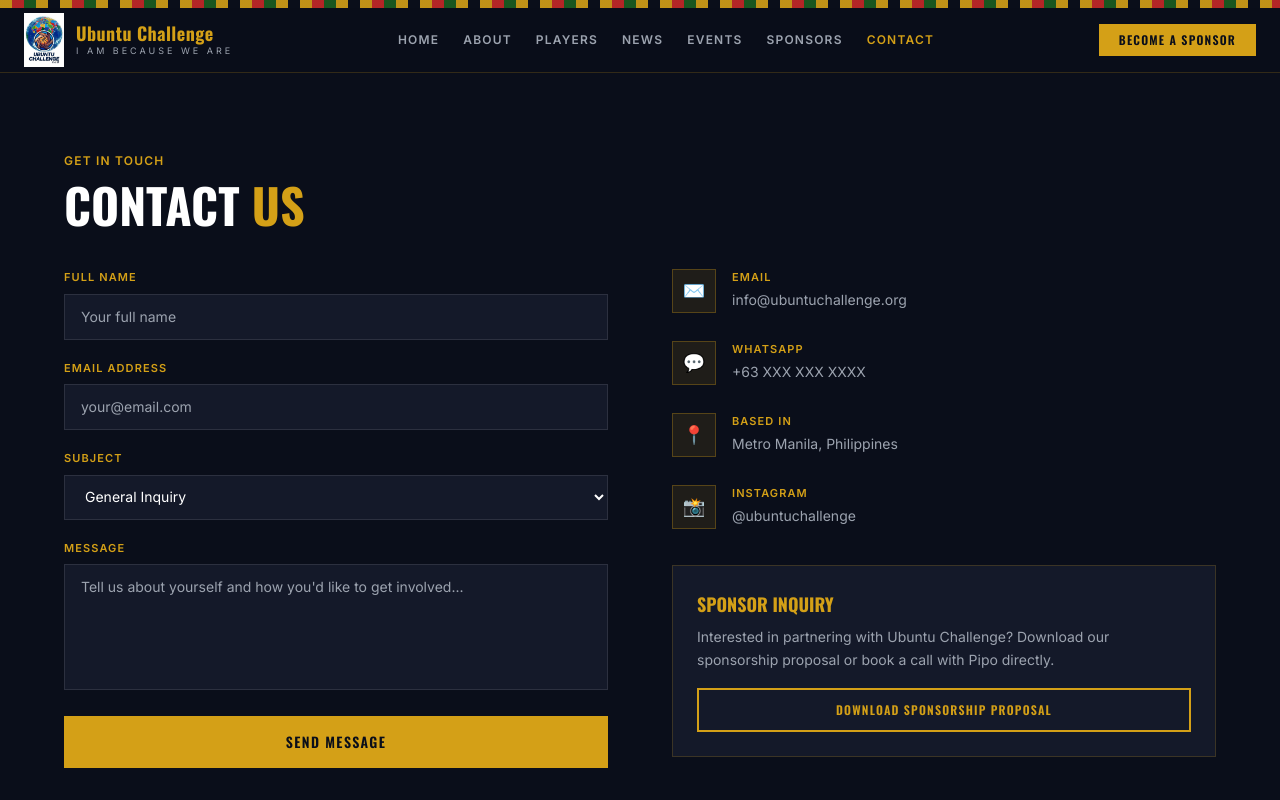
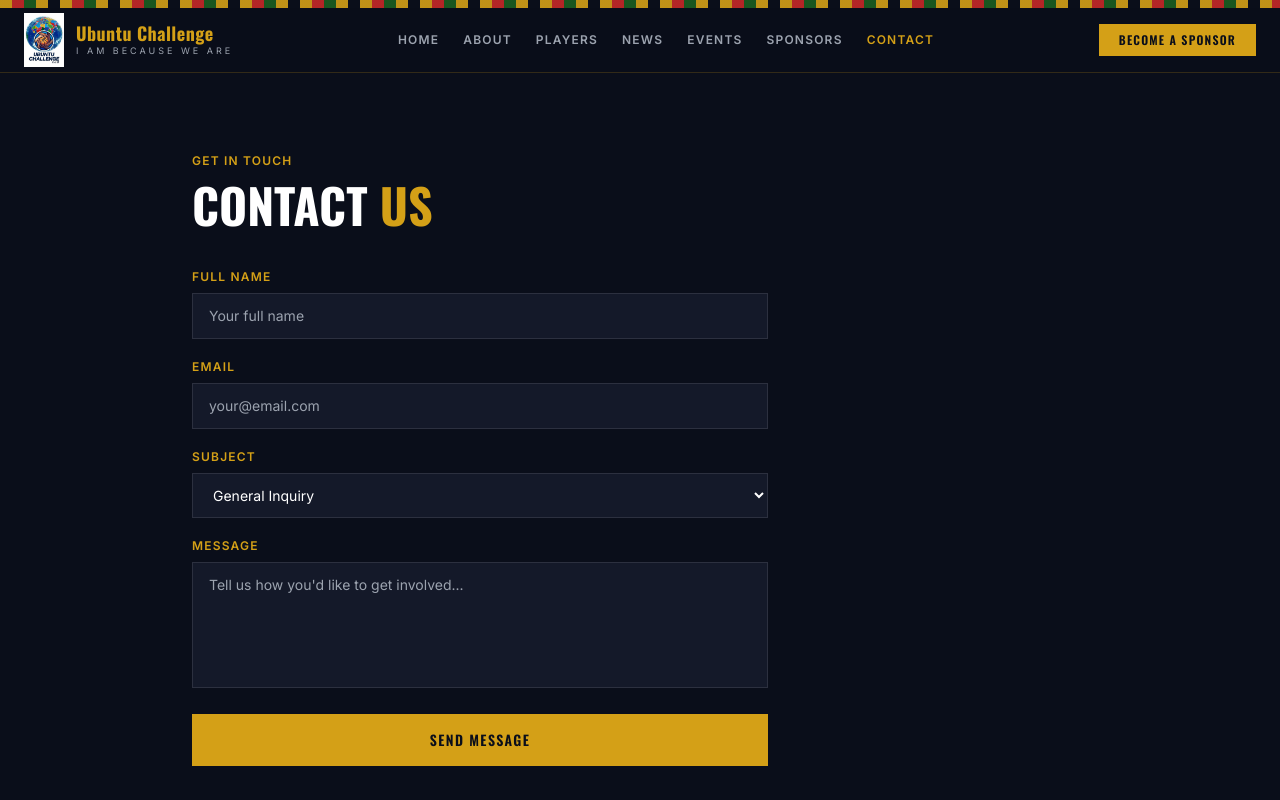
Before and after one commit to njiondow-eng/ubuntu-challenge, a Next.js app: page /contact in a window 1280 px wide. Shown: the top 800 px of the page. Built offline with nearby package versions, Linux system fonts and the light colour scheme.

Commit message:
Fix contact page client component

```diff
--- a/app/contact/page.tsx
+++ b/app/contact/page.tsx
@@ -1,121 +1,54 @@
 'use client'
 import { useState } from 'react'
-import { createClient } from '@/lib/supabase-server'
 
 export default function ContactPage() {
   const [form, setForm] = useState({ full_name: '', email: '', subject: 'General Inquiry', message: '' })
-  const [status, setStatus] = useState<'idle' | 'sending' | 'success' | 'error'>('idle')
+  const [status, setStatus] = useState<'idle'|'sending'|'success'|'error'>('idle')
 
   async function handleSubmit(e: React.FormEvent) {
     e.preventDefault()
     setStatus('sending')
+    try {
+      const { createClient } = await import('@/lib/supabase')
       const supabase = createClient()
       const { error } = await supabase.from('contact_inquiries').insert([form])
       setStatus(error ? 'error' : 'success')
       if (!error) setForm({ full_name: '', email: '', subject: 'General Inquiry', message: '' })
+    } catch {
+      setStatus('error')
+    }
   }
 
   return (
     <section className="py-20 px-6 min-h-screen">
-      <div className="max-w-6xl mx-auto">
+      <div className="max-w-4xl mx-auto">
         <p className="section-label">Get In Touch</p>
         <h1 className="section-title">Contact <span>Us</span></h1>
-
-        <div className="grid grid-cols-1 md:grid-cols-2 gap-16 mt-10">
-
-          {/* FORM */}
-          <form onSubmit={handleSubmit} className="flex flex-col gap-5">
+        <form onSubmit={handleSubmit} className="flex flex-col gap-5 mt-10 max-w-xl">
           <div>
-              <label className="block text-gold text-[11px] font-semibold uppercase tracking-widest mb-2">Full Name</label>
-              <input
-                required
-                value={form.full_name}
-                onChange={e => setForm({ ...form, full_name: e.target.value })}
-                className="w-full bg-[#141929] border border-white/10 text-white px-4 py-3 text-sm outline-none focus:border-gold transition-colors"
-                placeholder="Your full name"
-              />
+            <label className="block text-gold text-xs font-semibold uppercase tracking-widest mb-2">Full Name</label>
+            <input required value={form.full_name} onChange={e=>setForm({...form,full_name:e.target.value})} className="w-full bg-[#141929] border border-white/10 text-white px-4 py-3 text-sm outline-none focus:border-gold" placeholder="Your full name" />
           </div>
           <div>
-              <label className="block text-gold text-[11px] font-semibold uppercase tracking-widest mb-2">Email Address</label>
-              <input
-                required
-                type="email"
-                value={form.email}
-                onChange={e => setForm({ ...form, email: e.target.value })}
-                className="w-full bg-[#141929] border border-white/10 text-white px-4 py-3 text-sm outline-none focus:border-gold transition-colors"
-                placeholder="your@email.com"
-              />
+            <label className="block text-gold text-xs font-semibold uppercase tracking-widest mb-2">Email</label>
+            <input required type="email" value={form.email} onChange={e=>setForm({...form,email:e.target.value})} className="w-full bg-[#141929] border border-white/10 text-white px-4 py-3 text-sm outline-none focus:border-gold" placeholder="your@email.com" />
           </div>
           <div>
-              <label className="block text-gold text-[11px] font-semibold uppercase tracking-widest mb-2">Subject</label>
-              <select
-                value={form.subject}
-                onChange={e => setForm({ ...form, subject: e.target.value })}
-                className="w-full bg-[#141929] border border-white/10 text-white px-4 py-3 text-sm outline-none focus:border-gold transition-colors"
-              >
-                {['General Inquiry','Sponsorship','Player Registration','Media & Press','Partnership','Volunteer','Donation'].map(s => (
-                  <option key={s}>{s}</option>
-                ))}
+            <label className="block text-gold text-xs font-semibold uppercase tracking-widest mb-2">Subject</label>
+            <select value={form.subject} onChange={e=>setForm({...form,subject:e.target.value})} className="w-full bg-[#141929] border border-white/10 text-white px-4 py-3 text-sm outline-none focus:border-gold">
+              {['General Inquiry','Sponsorship','Player Registration','Media & Press','Partnership'].map(s=><option key={s}>{s}</option>)}
             </select>
           </div>
           <div>
-              <label className="block text-gold text-[11px] font-semibold uppercase tracking-widest mb-2">Message</label>
-              <textarea
-                required
-                rows={5}
-                value={form.message}
-                onChange={e => setForm({ ...form, message: e.target.value })}
-                className="w-full bg-[#141929] border border-white/10 text-white px-4 py-3 text-sm outline-none focus:border-gold transition-colors resize-none"
-                placeholder="Tell us about yourself and how you'd like to get involved..."
-              />
+            <label className="block text-gold text-xs font-semibold uppercase tracking-widest mb-2">Message</label>
+            <textarea required rows={5} value={form.message} onChange={e=>setForm({...form,message:e.target.value})} className="w-full bg-[#141929] border border-white/10 text-white px-4 py-3 text-sm outline-none focus:border-gold resize-none" placeholder="Tell us how you'd like to get involved..." />
           </div>
-
-            <button
-              type="submit"
-              disabled={status === 'sending'}
-              className="btn-gold w-full py-4 disabled:opacity-50"
-            >
-              {status === 'sending' ? 'Sending...' : 'Send Message'}
+          <button type="submit" disabled={status==='sending'} className="btn-gold w-full py-4 disabled:opacity-50">
+            {status==='sending' ? 'Sending...' : 'Send Message'}
           </button>
-
-            {status === 'success' && (
-              <p className="text-green-400 text-sm text-center">Message sent! We'll get back to you soon.</p>
-            )}
-            {status === 'error' && (
-              <p className="text-red-400 text-sm text-center">Something went wrong. Please try again.</p>
-            )}
+          {status==='success' && <p className="text-green-400 text-sm text-center">Message sent! We'll get back to you soon.</p>}
+          {status==='error' && <p className="text-red-400 text-sm text-center">Something went wrong. Please try again.</p>}
         </form>
-
-          {/* CONTACT INFO */}
-          <div className="flex flex-col gap-7">
-            {[
-              { icon: '✉️', label: 'Email',     val: 'info@ubuntuchallenge.org' },
-              { icon: '💬', label: 'WhatsApp',  val: '+63 XXX XXX XXXX' },
-              { icon: '📍', label: 'Based In',  val: 'Metro Manila, Philippines' },
-              { icon: '📸', label: 'Instagram', val: '@ubuntuchallenge' },
-            ].map(({ icon, label, val }) => (
-              <div key={label} className="flex gap-4 items-start">
-                <div className="w-11 h-11 bg-gold/10 border border-gold/30 flex items-center justify-center text-lg flex-shrink-0">
-                  {icon}
-                </div>
-                <div>
-                  <div className="text-gold text-[11px] font-semibold uppercase tracking-widest mb-1">{label}</div>
-                  <div className="text-gray-400 text-sm">{val}</div>
-                </div>
-              </div>
-            ))}
-
-            <div className="bg-[#141929] border border-gold/20 p-6 mt-2">
-              <div className="font-oswald font-bold text-gold uppercase text-lg mb-2">Sponsor Inquiry</div>
-              <p className="text-gray-400 text-sm leading-relaxed mb-4">
-                Interested in partnering with Ubuntu Challenge? Download our sponsorship proposal or book a call with Pipo directly.
-              </p>
-              <button className="btn-outline-gold w-full py-3 text-xs">
-                Download Sponsorship Proposal
-              </button>
-            </div>
-          </div>
-        </div>
       </div>
     </section>
   )
```
Lines whose indentation alone changed are shown as unchanged.
